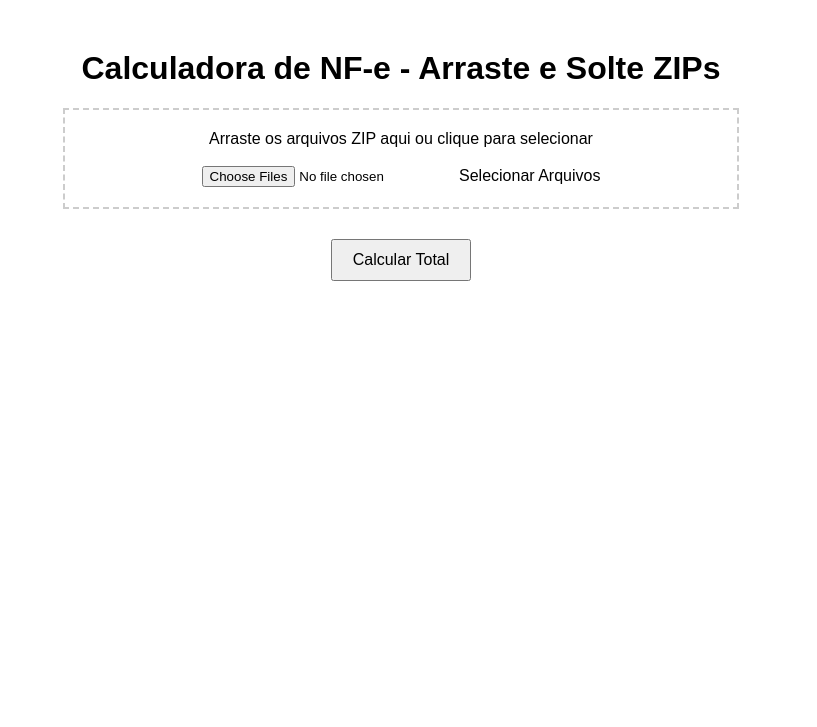
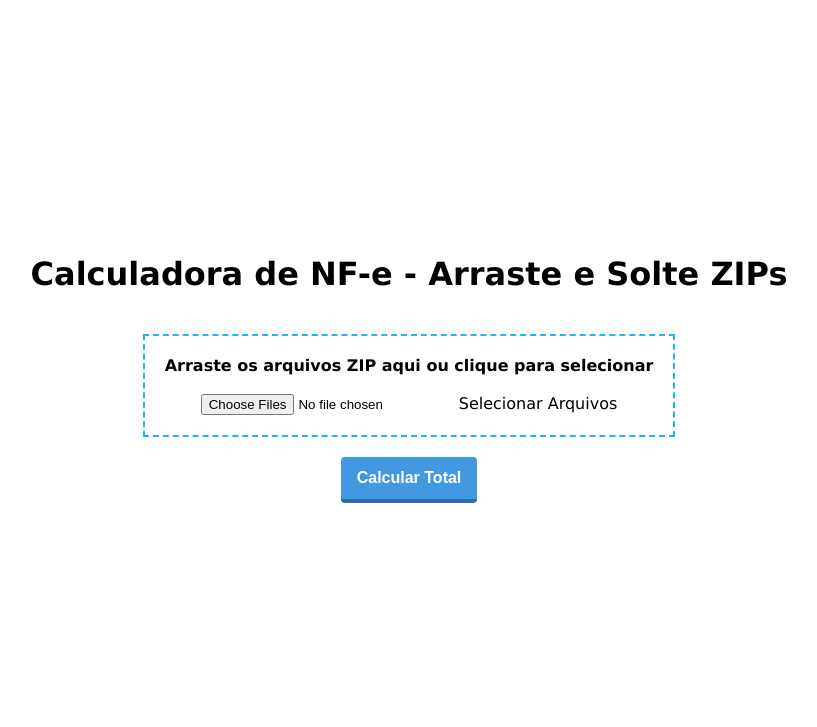
Before and after one commit to Luizh3nr1que/NF-CALCULADORA, a Flask app: page / in a window 1280 px wide. Shown: the top 727 px of the page, without its empty margins (239-1056 px from the left). Run offline with Flask 3, Linux system fonts and the light colour scheme.

Commit message:
Adiciona CSS estático

```diff
--- a/static/style.css
+++ b/static/style.css
@@ -1,25 +1,64 @@
 body {
-    font-family: Arial, sans-serif;
+    font-family: Verdana, Geneva, Tahoma, sans-serif;
     text-align: center;
-    margin-top: 50px;
+    width: 100vw;
+    height: 90vh;
+    display: flex;
+    flex-direction: column;
+    justify-content: center;
+    align-items: center;
 }
 
 #drop-area {
-    border: 2px dashed #ccc;
+    border: 2px dashed #20b5fa;
     padding: 20px;
     margin: 20px auto;
-    width: 50%;
+    max-width: 100%;
     cursor: pointer;
 }
 
 #drop-area p {
     margin: 0;
+    font-weight: bold;
     font-size: 16px;
 }
 
+.result{
+    max-width: 100%;
+    display: flex;
+    align-items: center;
+    justify-content: center;
+    gap: 20px;
+}
+
 button {
-    padding: 10px 20px;
-    margin-top: 10px;
+    display: inline-block;
+    outline: 0;
+    cursor: pointer;
+    border: 0;
+    border-radius: 4px;
+    padding: 8px 16px;
     font-size: 16px;
+    border-bottom: 4px solid #2b6cb0;
+    font-weight: 700;
+    color: white;
+    line-height: 26px;
+    background-color: #4299e1;
+
+}
+
+#resultado{
+    display: none;
+    outline: 0;
+    border: 0;
     cursor: pointer;
+    background-color: white;
+    border-radius: 4px;
+    padding: 8px 16px;
+    font-size: 16px;
+    font-weight: 600;
+    color: rgb(43, 108, 176);
+    border: 1px solid rgb(66, 153, 225);
+    line-height: 26px;
+
 }
```
